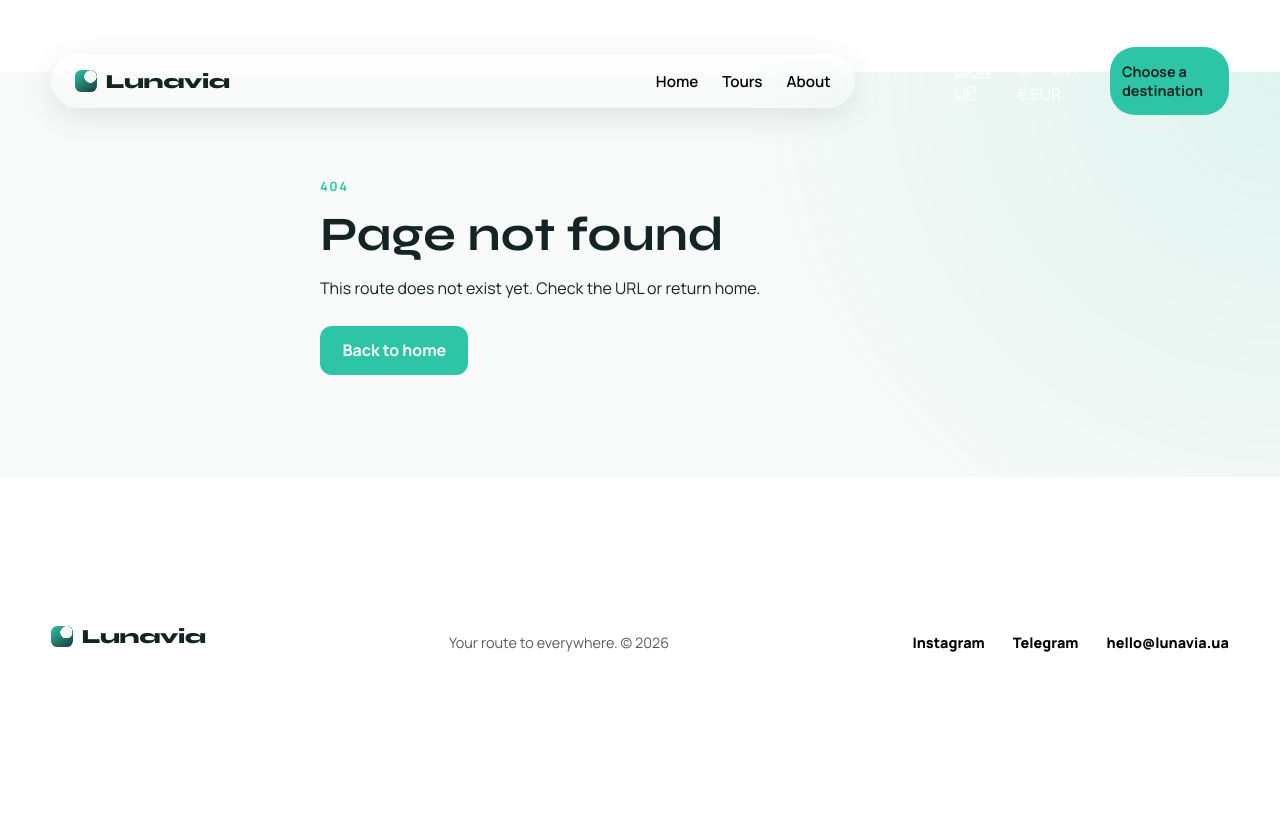
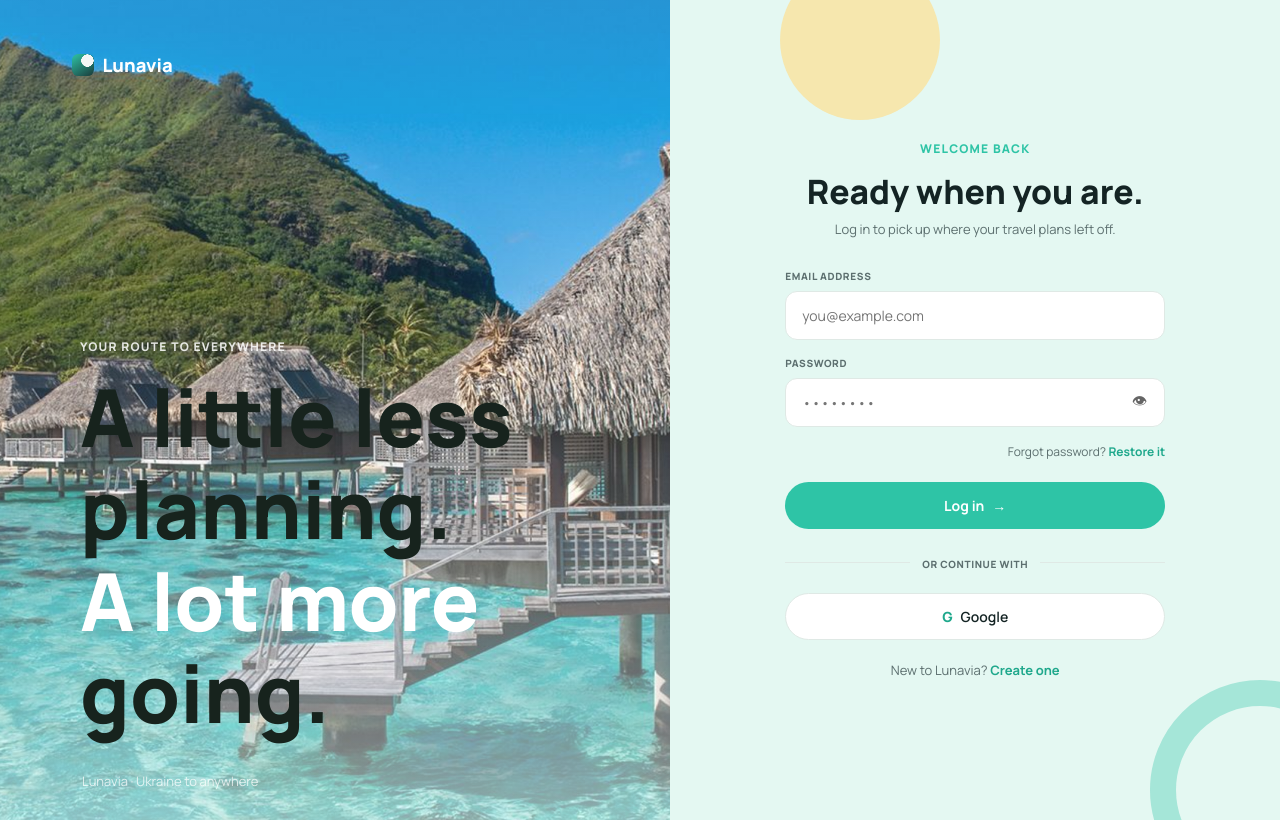
Before and after one commit to aabuiluk/lunavia, a React (Vite) app: page /login in a window 1280 px wide. Built offline with nearby package versions, Linux system fonts and the light colour scheme.

Commit message:
added login page

```diff
--- a/src/App.jsx
+++ b/src/App.jsx
@@ -2,17 +2,27 @@ import { BrowserRouter, Route, Routes } from 'react-router-dom'
 import Layout from './components/Layout'
 import NotFoundPage from './pages/NotFoundPage'
 import { sitePages } from './pages/sitePages'
+
+// Pages listed here render full-screen, without the site header/footer.
+const STANDALONE_PATHS = ['/login']
 
 /**
  * Routes are built from `pageMeta` exports in `src/pages/*Page.jsx`.
  * Add a new page file there — it appears here automatically.
  */
 export default function App() {
+  const layoutPages = sitePages.filter((p) => !STANDALONE_PATHS.includes(p.path))
+  const standalonePages = sitePages.filter((p) => STANDALONE_PATHS.includes(p.path))
+
   return (
     <BrowserRouter>
       <Routes>
+        {standalonePages.map(({ path, Component }) => (
+          <Route key={path} path={path.replace(/^\//, '')} element={<Component />} />
+        ))}
+
         <Route element={<Layout />}>
-          {sitePages.map(({ path, Component }) => (
+          {layoutPages.map(({ path, Component }) => (
             <Route
               key={path}
               index={path === '/'}
--- a/src/components/Layout.jsx
+++ b/src/components/Layout.jsx
@@ -3,8 +3,6 @@ import { navPages, sitePages } from '../pages/sitePages'
 import './Layout.css'
 
 export default function Layout() {
-  const explorePages = sitePages.filter((page) => page.path !== '/')
-
   return (
     <div className="layout">
       <header className="site-header">
@@ -30,7 +28,7 @@ export default function Layout() {
         </nav>
       </div>
       <div className="sign_up_and_plan">
-          <NavLink to="/signUp" className="to_sign_up">
+        <NavLink to="/login" className="to_sign_up">
           SIGN UP
         </NavLink>
         <p className="site-header__currency"> UA / EN | € EUR</p>
--- a/src/components/PlanCta.jsx
+++ b/src/components/PlanCta.jsx
@@ -2,8 +2,7 @@ import { useState } from 'react'
 import './PlanCta.css'
 import BGImage from '../images/_ 1.png'
 
-const BG =
-  'https://images.unsplash.com/photo-1544551763-46a013bb70d5?auto=format&fit=crop&w=1800&q=80'
+
 
 export function PlanCta() {
   const [values, setValues] = useState({
--- /dev/null
+++ b/src/pages/LoginPage.css
@@ -0,0 +1,340 @@
+.login {
+  /* min-height: 100vh; */
+  display: grid;
+  grid-template-columns: 1.1fr 1fr;
+}
+
+.login__media {
+  position: relative;
+  overflow: hidden;
+  min-height: 100vh;
+}
+
+.login__media img {
+  position: absolute;
+  inset: 0;
+  width: 100%;
+  height: 100%;
+  object-fit: cover;
+}
+
+.login__media-veil {
+  position: absolute;
+  inset: 0;
+  background: linear-gradient(180deg,
+      rgba(253, 253, 253, 0.15) 0%,
+      rgba(253, 253, 253, 0.05) 35%,
+      rgba(253, 253, 253, 0.55) 100%);
+}
+
+.login__logo {
+  position: relative;
+  z-index: 2;
+  display: inline-flex;
+  align-items: center;
+  gap: 0.55rem;
+  font-family: var(--font-body, 'Manrope', sans-serif);
+  font-weight: 800;
+  font-size: 1.15rem;
+  color: #fff;
+  margin: 52px 0 0 72px;
+}
+
+.logo__mark {
+  width: 1.35rem;
+  height: 1.35rem;
+  border-radius: 0.4rem;
+  background: radial-gradient(circle at 70% 30%, #f4f7f6 0 28%, transparent 29%),
+    linear-gradient(145deg, #2ec4a6, #1a3a3a);
+}
+
+.login__media-content {
+  position: relative;
+  z-index: 2;
+  margin-left: 40px;
+  padding: 0 40px;
+  margin-top: 32vh;
+  max-width: 520px;
+}
+
+.login__eyebrow {
+  font-size: 12px;
+  font-weight: 800;
+  letter-spacing: 0.1em;
+  color: var(--color-teal);
+  margin-bottom: 14px;
+}
+
+.login__eyebrow--light {
+  color: rgba(255, 255, 255, 0.85);
+}
+
+.login__media-content h1 {
+  font-family: var(--font-body, 'Manrope', sans-serif);
+  font-size: clamp(5rem, 3.6vw, 2.9rem);
+  font-weight: 900;
+  line-height: 1.15;
+  color: #17231d;
+}
+
+.login__media-content h1 span {
+  color: #fff;
+}
+
+.login__caption {
+  position: relative;
+  z-index: 2;
+  color: rgba(255, 255, 255, 0.75);
+  font-size: 13px;
+  margin: 32px 0 28px 82px;
+}
+
+
+
+.login__panel {
+  position: relative;
+  overflow: hidden;
+  background: var(--color-mist, #e4f8f2);
+  display: flex;
+  align-items: center;
+  justify-content: center;
+  padding: 48px 24px;
+}
+
+.login__blob {
+  position: absolute;
+  top: -40px;
+  left: 18%;
+  width: 160px;
+  height: 160px;
+  border-radius: 50%;
+  background: #f6e7ae;
+}
+
+.login__ring {
+  position: absolute;
+  bottom: -80px;
+  right: -90px;
+  width: 220px;
+  height: 220px;
+  border-radius: 50%;
+  border: 26px solid rgba(46, 196, 166, 0.35);
+}
+
+.login__form {
+  position: relative;
+  z-index: 1;
+  width: 100%;
+  max-width: 380px;
+  text-align: center;
+}
+
+.login__form h2 {
+  font-family: var(--font-body, 'Manrope', sans-serif );
+  font-size: clamp(1.7rem, 3vw, 2.1rem);
+  font-weight: 800;
+  color: var(--color-ink, #142424);
+  margin-bottom: 10px;
+}
+
+.login__subtext {
+  font-size: 13px;
+  color: var(--color-muted, #5c6f6f);
+  margin-bottom: 28px;
+}
+
+.login__field {
+  display: block;
+  text-align: left;
+  margin-bottom: 16px;
+}
+
+.login__field span {
+  display: block;
+  font-size: 10px;
+  font-weight: 800;
+  letter-spacing: 0.06em;
+  color: var(--color-muted, #5c6f6f);
+  margin-bottom: 8px;
+}
+
+.login__field input {
+  width: 100%;
+  border: 1px solid var(--color-line, #dfe9e5);
+  border-radius: 12px;
+  padding: 14px 16px;
+  font-size: 14px;
+  font-family: inherit;
+  color: var(--color-ink, #142424);
+  background: #fff;
+  outline: none;
+}
+
+.login__field input:focus {
+  border-color: var(--color-teal);
+}
+
+.login__field-control {
+  position: relative;
+}
+
+.login__field-control input {
+  padding-right: 44px;
+}
+
+.login__eye {
+  position: absolute;
+  right: 12px;
+  top: 50%;
+  transform: translateY(-50%);
+  border: none;
+  background: none;
+  font-size: 15px;
+  cursor: pointer;
+  opacity: 0.6;
+}
+
+.login__eye:hover {
+  opacity: 1;
+}
+
+.login__forgot {
+  display: block;
+  text-align: right;
+  font-size: 12px;
+  color: var(--color-muted, #5c6f6f);
+  margin-bottom: 22px;
+}
+
+.login__forgot span {
+  color: var(--color-teal-dark, #1fa88c);
+  font-weight: 700;
+}
+
+.login__submit {
+  width: 100%;
+  border-radius: 999px;
+  padding: 14px;
+  font-size: 14px;
+  margin-bottom: 22px;
+}
+
+.login__divider {
+  position: relative;
+  text-align: center;
+  margin-bottom: 20px;
+}
+
+.login__divider::before {
+  content: '';
+  position: absolute;
+  top: 50%;
+  left: 0;
+  right: 0;
+  height: 1px;
+  background: var(--color-line, #dfe9e5);
+}
+
+.login__divider span {
+  position: relative;
+  background: var(--color-mist, #e4f8f2);
+  padding: 0 12px;
+  font-size: 10px;
+  font-weight: 800;
+  letter-spacing: 0.06em;
+  color: var(--color-muted, #5c6f6f);
+}
+
+.login__google {
+  width: 100%;
+  display: flex;
+  align-items: center;
+  justify-content: center;
+  gap: 8px;
+  border: 1px solid var(--color-line, #dfe9e5);
+  border-radius: 999px;
+  background: #fff;
+  padding: 13px;
+  font-size: 14px;
+  font-weight: 600;
+  color: var(--color-ink, #142424);
+  cursor: pointer;
+  margin-bottom: 20px;
+}
+
+.login__google:hover {
+  border-color: var(--color-teal);
+}
+
+.login__google-g {
+  color: var(--color-teal-dark, #1fa88c);
+  font-weight: 800;
+}
+
+.login__signup {
+  font-size: 13px;
+  color: var(--color-muted, #5c6f6f);
+}
+
+.login__signup a {
+  color: var(--color-teal-dark, #1fa88c);
+  font-weight: 700;
+}
+
+
+
+@media (max-width: 980px) {
+  .login {
+    grid-template-columns: 1fr;
+  }
+
+  .login__media {
+    min-height: 46vh;
+  }
+
+  .login__media-content {
+    margin-top: 20vh;
+    padding: 0 24px;
+  }
+
+  .login__panel {
+    padding: 48px 20px 64px;
+  }
+}
+
+@media (max-width: 480px) {
+  .login__logo {
+    margin: 20px 0 0 20px;
+  }
+
+  .login__media {
+    min-height: 40vh;
+  }
+
+  .login__media-content {
+    margin-top: 14vh;
+  }
+
+  .login__media-content h1 {
+    font-size: 1.7rem;
+  }
+
+  .login__caption {
+    margin: 20px 0 20px 20px;
+  }
+
+  .login__blob {
+    width: 110px;
+    height: 110px;
+    left: 8%;
+  }
+
+  .login__ring {
+    width: 150px;
+    height: 150px;
+  }
+
+  .login__form {
+    max-width: none;
+  }
+}
--- /dev/null
+++ b/src/pages/LoginPage.jsx
@@ -0,0 +1,119 @@
+import { useState } from 'react'
+import { Link } from 'react-router-dom'
+import './LoginPage.css'
+import BGImageForLogin from '../images/back_for-login.png'
+
+export const pageMeta = {
+  path: '/login',
+  title: 'Login',
+  summary: 'Log in to your Lunavia account.',
+  nav: true,
+}
+
+
+
+export default function LoginPage() {
+  const [showPassword, setShowPassword] = useState(false)
+  const [values, setValues] = useState({ email: '', password: '' })
+
+  function handleChange(name, value) {
+    setValues((prev) => ({ ...prev, [name]: value }))
+  }
+
+  function handleSubmit(e) {
+    e.preventDefault()
+    console.log('login', values)
+  }
+
+  return (
+    <div className="login">
+      <div className="login__media">
+        <img src={BGImageForLogin} alt="Overwater bungalows in a lagoon" />
+        <div className="login__media-veil" />
+
+        <Link to="/" className="login__logo">
+          <span className="logo__mark" aria-hidden="true" />
+          Lunavia
+        </Link>
+
+        <div className="login__media-content">
+          <p className="login__eyebrow login__eyebrow--light">
+            YOUR ROUTE TO EVERYWHERE
+          </p>
+          <h1>
+            A little less
+            <br />
+            planning. <span>A lot more</span>
+            <br />
+            going.
+          </h1>
+        </div>
+
+        <p className="login__caption">Lunavia · Ukraine to anywhere</p>
+      </div>
+
+      <div className="login__panel">
+        <span className="login__blob" aria-hidden="true" />
+        <span className="login__ring" aria-hidden="true" />
+
+        <form className="login__form" onSubmit={handleSubmit}>
+          <p className="login__eyebrow">WELCOME BACK</p>
+          <h2>Ready when you are.</h2>
+          <p className="login__subtext">
+            Log in to pick up where your travel plans left off.
+          </p>
+
+          <label className="login__field">
+            <span>EMAIL ADDRESS</span>
+            <input
+              type="email"
+              placeholder="you@example.com"
+              value={values.email}
+              onChange={(e) => handleChange('email', e.target.value)}
+            />
+          </label>
+
+          <label className="login__field">
+            <span>PASSWORD</span>
+            <div className="login__field-control">
+              <input
+                type={showPassword ? 'text' : 'password'}
+                placeholder="••••••••"
+                value={values.password}
+                onChange={(e) => handleChange('password', e.target.value)}
+              />
+              <button
+                type="button"
+                className="login__eye"
+                onClick={() => setShowPassword((s) => !s)}
+                aria-label={showPassword ? 'Hide password' : 'Show password'}
+              >
+                👁
+              </button>
+            </div>
+          </label>
+
+          <Link to="/restore" className="login__forgot">
+            Forgot password? <span>Restore it</span>
+          </Link>
+
+          <Link to="/" type="submit" className="btn login__submit">
+            Log in <span>→</span>
+          </Link>
+
+          <div className="login__divider">
+            <span>OR CONTINUE WITH</span>
+          </div>
+
+          <button type="button" className="login__google">
+            <span className="login__google-g">G</span> Google
+          </button>
+
+          <p className="login__signup">
+            New to Lunavia? <Link to="/signUp">Create one</Link>
+          </p>
+        </form>
+      </div>
+    </div>
+  )
+}
```
Also changed, not shown: src/images/back_for-login.png (added). Lines whose indentation alone changed are shown as unchanged.
